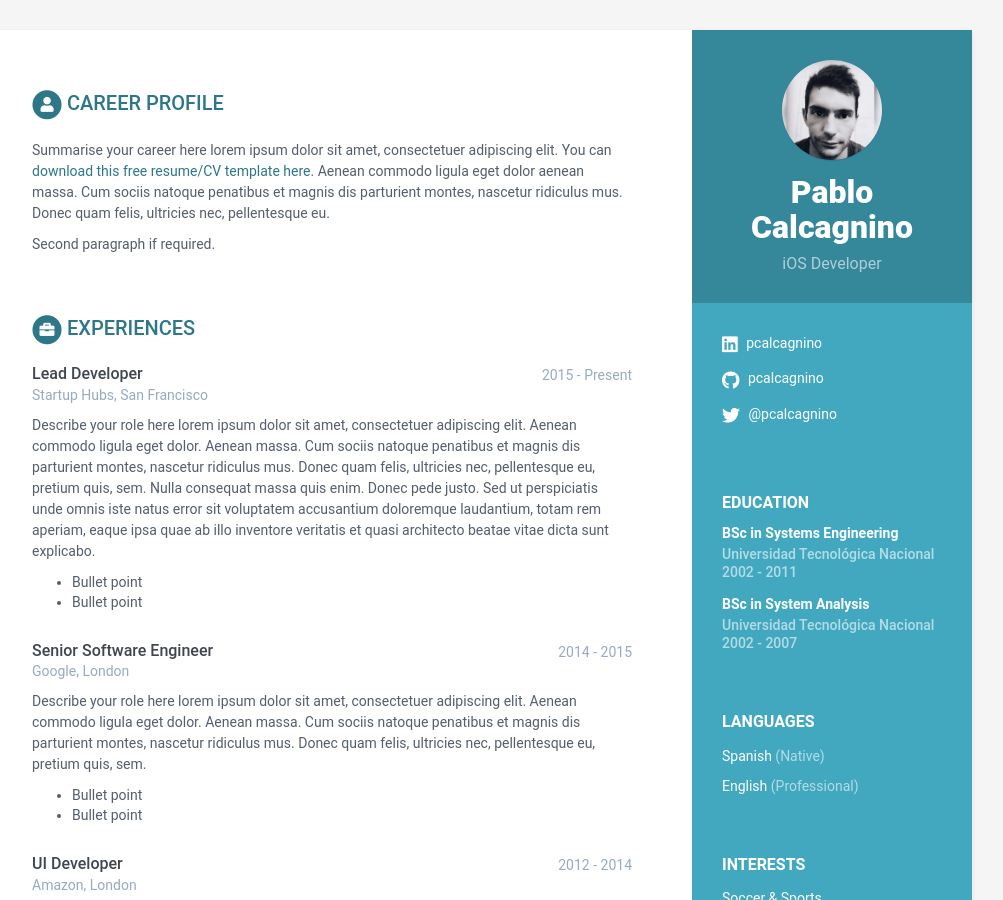
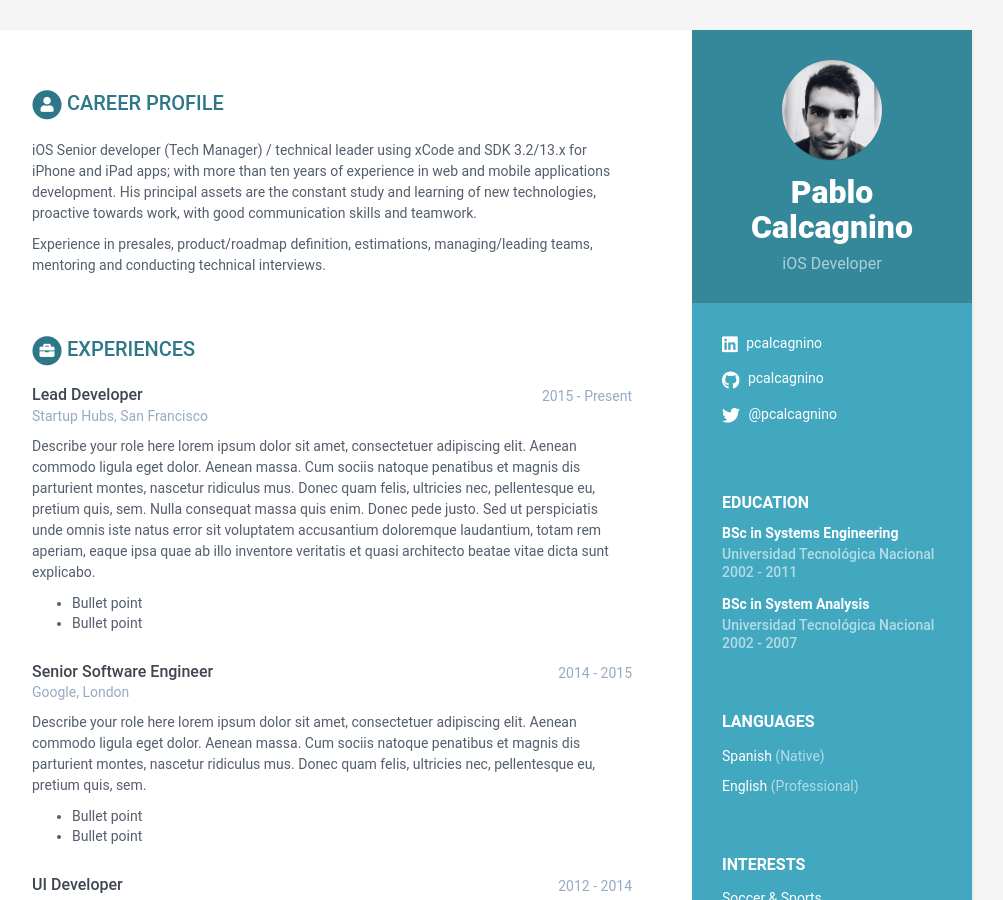
Before and after one commit to pcalcagnino/pcalcagnino.github.io, a Jekyll site: the page built from index.html, in a window 1280 px wide and 900 px high. Shown: the whole window, without its empty margins (168-1171 px from the left). Built offline with Jekyll 4.4.1, drawn with Linux system fonts in a browser that asks for light colours.

Commit message:
Update Career Profile

```diff
--- a/_data/data.yml
+++ b/_data/data.yml
@@ -44,13 +44,13 @@ sidebar:
 career-profile:
     title: Career Profile
     summary: |
-      Summarise your career here lorem ipsum dolor sit amet, consectetuer
-      adipiscing elit. You can [download this free resume/CV template here]().
-      Aenean commodo ligula eget dolor aenean massa. Cum sociis natoque
-      penatibus et magnis dis parturient montes, nascetur ridiculus mus.
-      Donec quam felis, ultricies nec, pellentesque eu.
+      iOS Senior developer (Tech Manager) / technical leader using xCode and SDK 3.2/13.x
+      for iPhone and iPad apps; with more than ten years of experience in web and mobile
+      applications development. His principal assets are the constant study and learning
+      of new technologies, proactive towards work, with good communication skills and teamwork.
 
-      Second paragraph if required.
+      Experience in presales, product/roadmap definition, estimations, managing/leading teams,
+      mentoring and conducting technical interviews.
 
 education:
     - degree: BSc in Systems Engineering
```
